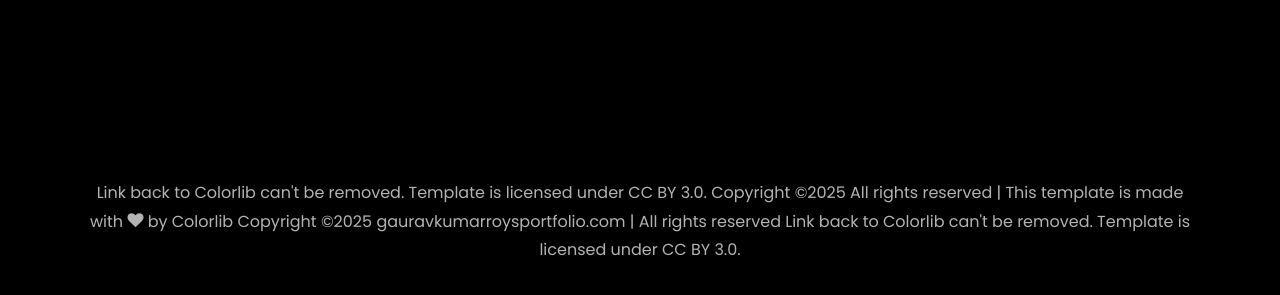
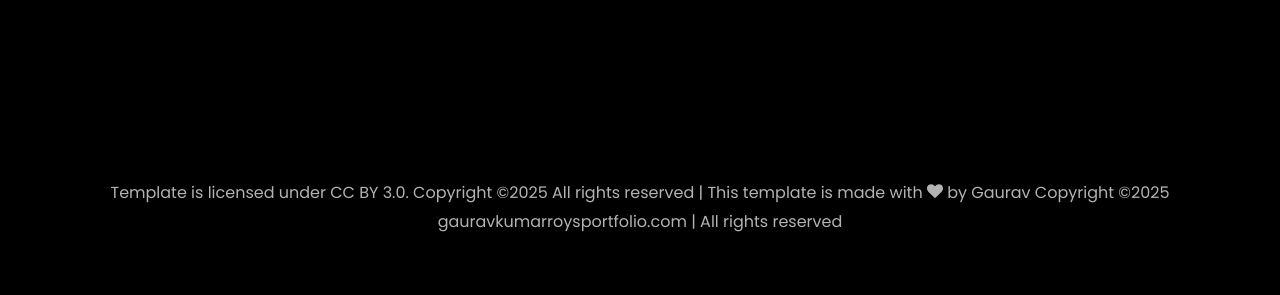
Before and after one commit to gkr-gaurav-roy/portfolio, a plain HTML site: page index.html in a window 1280 px wide. Shown: the part 5531-5826 px from the top of the page. Drawn offline with Linux system fonts and the light colour scheme; files whose address does not match are found by name.

Commit message:
Update index.html

```diff
--- a/index.html
+++ b/index.html
@@ -635,10 +635,10 @@
 		  <div class="row">
 			<div class="col-md-12 text-center">
 
-			  <p>Link back to Colorlib can't be removed. Template is licensed under CC BY 3.0.
-	Copyright &copy;<script>document.write(new Date().getFullYear());</script> All rights reserved | This template is made with <i class="icon-heart color-danger" aria-hidden="true"></i> by <a href="https://colorlib.com" target="_blank">Colorlib</a>
+			  <p>Template is licensed under CC BY 3.0.
+	Copyright &copy;<script>document.write(new Date().getFullYear());</script> All rights reserved | This template is made with <i class="icon-heart color-danger" aria-hidden="true"></i> by <a href="https://......com" target="_blank">Gaurav</a>
 	Copyright &copy;<script>document.write(new Date().getFullYear());</script> gauravkumarroysportfolio.com | All rights reserved </a>
-	Link back to Colorlib can't be removed. Template is licensed under CC BY 3.0. </p>
+	</p>
 			</div>
 		  </div>
 		</div>
```
